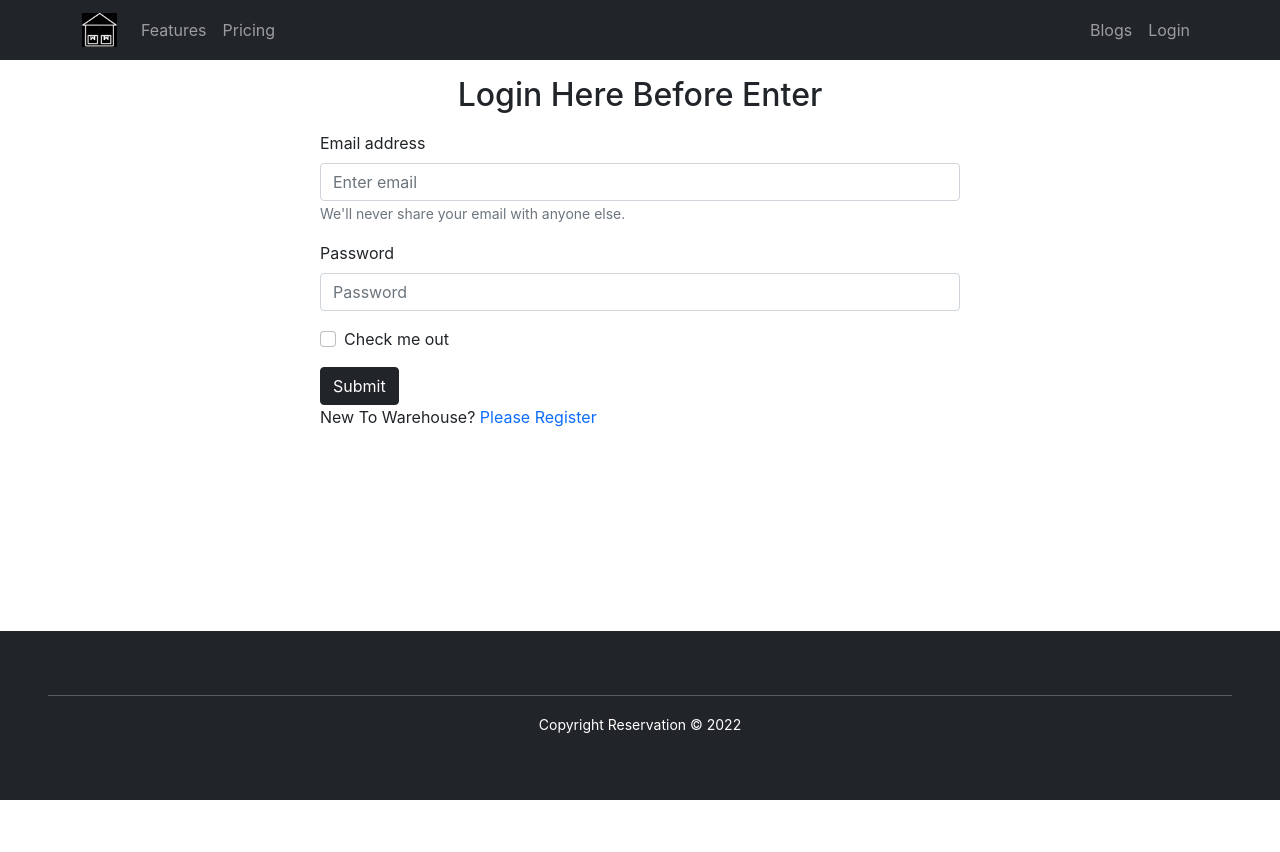
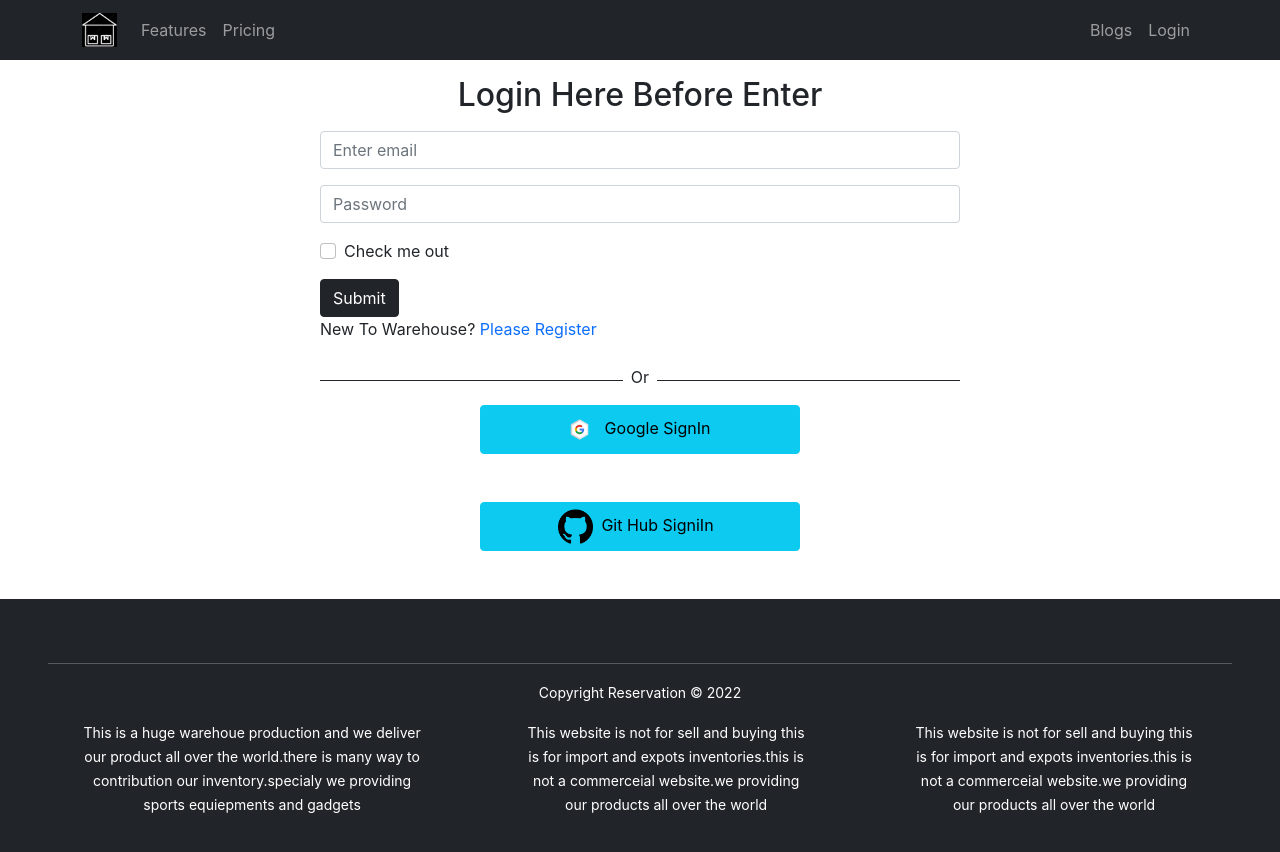
Before and after one commit to AkashMAbrrar/warehouse-management-client-site, a React (Create React App) app: page /login in a window 1280 px wide. Shown: the top 852 px of the page. Before the commit the page ends 800 px from the top, so only its background shows below. Built offline with nearby package versions, Linux system fonts and the light colour scheme; no server answers.

Commit message:
this commit for github and google auth provider added

```diff
--- a/src/App.js
+++ b/src/App.js
@@ -9,7 +9,8 @@ import Login from './components/Login/Login';
 import Features from './components/Features/Features';
 import NotFound from './components/NotFound/NotFound';
 import Register from './components/Login/Register/Register';
-import RequireAuth from './components/RequireAuth/RequireAuth';
+import RequireAuth from './components/Login/RequireAuth/RequireAuth';
+
 
 function App() {
   return (
@@ -19,13 +20,11 @@ function App() {
         <Route path='/' element={<Home></Home>}></Route>
         <Route path='/home' element={<Home></Home>}></Route>
         <Route path='/inventory' element={<Inventories></Inventories>}></Route>
-
         <Route path='/feature/:featureId' element={
           <RequireAuth>
             <Features></Features>
           </RequireAuth>
         }></Route>
-
         <Route path='blogs' element={<Blogs></Blogs>}></Route>
         <Route path='/login' element={<Login></Login>}></Route>
         <Route path='/register' element={<Register></Register>}></Route>
--- a/src/components/Home/Inventory/Inventory.js
+++ b/src/components/Home/Inventory/Inventory.js
@@ -16,7 +16,7 @@ const Inventory = ({ inventory }) => {
             <p>Quantity:{quantity}</p>
             <p>Suplier-Name:{suplierName}</p>
             <p><small>{description}</small></p>
-            <Link to='/login'>
+            <Link to='/feature/'>
                 <button onClick={() => directionToFeature(_id)} className='btn btn-info'>Update</button>
             </Link>
         </div>
--- a/src/components/Login/Login.js
+++ b/src/components/Login/Login.js
@@ -1,13 +1,17 @@
 import React, { useRef } from 'react';
 import { Button, Form } from 'react-bootstrap';
 import { useSignInWithEmailAndPassword } from 'react-firebase-hooks/auth';
-import { Link, useNavigate } from 'react-router-dom';
+import { Link, useLocation, useNavigate } from 'react-router-dom';
 import auth from '../../firebase_init';
+import SocialMedia from './SocialMedia/SocialMedia';
 
 const Login = () => {
     const emailRef = useRef('');
     const passRef = useRef('');
     const navigate = useNavigate();
+    const location = useLocation();
+    let from = location.state?.from?.pathname || '/';
+    let errorOption;
 
     const [
         signInWithEmailAndPassword,
@@ -17,7 +21,10 @@ const Login = () => {
     ] = useSignInWithEmailAndPassword(auth);
 
     if (user) {
-        navigate('/home');
+        navigate(from, { replace: true });
+    }
+    if (error) {
+        errorOption = <p className='text-danger'>Error: {error?.message}</p>
     }
 
     const handleSubmit = event => {
@@ -37,15 +44,10 @@ const Login = () => {
             <h2 className='text-center m-3'>Login Here Before Enter</h2>
             <Form onSubmit={handleSubmit}>
                 <Form.Group className="mb-3" controlId="formBasicEmail">
-                    <Form.Label>Email address</Form.Label>
                     <Form.Control ref={emailRef} type="email" placeholder="Enter email" required />
-                    <Form.Text className="text-muted">
-                        We'll never share your email with anyone else.
-                    </Form.Text>
                 </Form.Group>
 
                 <Form.Group className="mb-3" controlId="formBasicPassword">
-                    <Form.Label>Password</Form.Label>
                     <Form.Control ref={passRef} type="password" placeholder="Password" required />
                 </Form.Group>
                 <Form.Group className="mb-3" controlId="formBasicCheckbox">
@@ -55,7 +57,9 @@ const Login = () => {
                     Submit
                 </Button>
             </Form>
+            {errorOption}
             <p>New To Warehouse? <Link to='/register' className='text-primary pe-auto text-decoration-none' onClick={navigateRegister}>Please Register</Link></p>
+            <SocialMedia></SocialMedia>
         </div>
     );
 };
--- a/src/components/Login/Register/Register.js
+++ b/src/components/Login/Register/Register.js
@@ -3,6 +3,7 @@ import { Link, useNavigate } from 'react-router-dom';
 import { useCreateUserWithEmailAndPassword } from 'react-firebase-hooks/auth';
 import './Register.css';
 import auth from '../../../firebase_init';
+import SocialMedia from '../SocialMedia/SocialMedia';
 
 const Register = () => {
     const [
@@ -39,6 +40,7 @@ const Register = () => {
                 <input type="submit" value="Register" />
             </form>
             <p>Already Have An Account <Link to='/login' className='text-primary pe-auto text-decoration-none' onClick={navigateLogin}>Please Login</Link></p>
+            <SocialMedia></SocialMedia>
         </div>
     );
 };
--- a/src/components/RequireAuth/RequireAuth.js
+++ b/src/components/Login/RequireAuth/RequireAuth.js
@@ -1,16 +1,15 @@
 import React from 'react';
 import { useAuthState } from 'react-firebase-hooks/auth';
 import { Navigate, useLocation } from 'react-router-dom';
-import auth from '../../firebase_init';
+import auth from '../../../firebase_init';
 
 const RequireAuth = ({ children }) => {
     const [user] = useAuthState(auth);
     const location = useLocation();
     if (!user) {
-        return <Navigate to="/login" state={{ from: location }} replace />
+        <Navigate to="/login" state={{ from: location }} replace />
     }
     return children;
-
 };
 
 export default RequireAuth;
--- /dev/null
+++ b/src/components/Login/SocialMedia/SocialMedia.js
@@ -0,0 +1,48 @@
+import React from 'react';
+import google from '../../images/google-1.png';
+import github from '../../images/github.png';
+import { useSignInWithGithub, useSignInWithGoogle } from 'react-firebase-hooks/auth';
+import auth from '../../../firebase_init';
+import { useNavigate } from 'react-router-dom';
+
+const SocialMedia = () => {
+
+    const [signInWithGoogle, user, loading, error] = useSignInWithGoogle(auth);
+    const [signInWithGithub, user1, loading1, error1] = useSignInWithGithub(auth);
+    const navigate = useNavigate();
+    let errorOption;
+
+    if (error || error1) {
+        errorOption = <p className='text-danger'>Error: {error?.message}{error1?.message}</p>
+    }
+    if (user || user1) {
+        navigate("/home");
+    }
+
+    return (
+        <div>
+            <div className='d-flex align-items-center'>
+                <div style={{ height: '1px' }} className='bg-dark w-50'></div>
+                <p className='mt-2 px-2'>Or</p>
+                <div style={{ height: '1px' }} className='bg-dark w-50'></div>
+            </div>
+            {errorOption}
+            <div className=''>
+                <button
+                    onClick={() => signInWithGoogle()}
+                    className='btn btn-info w-50 mb-5 d-block mx-auto'>
+                    <img style={{ width: '35px' }} src={google} alt="" />
+                    <span className='px-2'>Google SignIn</span>
+                </button>
+                <button
+                    onClick={() => signInWithGithub()}
+                    className='btn btn-info w-50 mb-5 d-block mx-auto'>
+                    <img style={{ width: '35px' }} src={github} alt="" />
+                    <span className='px-2'>Git Hub SigniIn</span>
+                </button>
+            </div>
+        </div>
+    );
+};
+
+export default SocialMedia;
--- a/src/components/Shared/Footer/Footer.css
+++ b/src/components/Shared/Footer/Footer.css
@@ -1,3 +1,10 @@
 .footer-container {
     margin-top: auto;
 }
+
+.text-container {
+    display: flex;
+    justify-content: space-between;
+    align-items: center;
+    grid-gap: 100px;
+}
--- a/src/components/Shared/Footer/Footer.js
+++ b/src/components/Shared/Footer/Footer.js
@@ -8,6 +8,17 @@ const Footer = () => {
         <footer className='bg-dark text-white text-center p-5 footer-container'>
             <hr />
             <p><small>Copyright Reservation &copy; {year}</small></p>
+            <div className='text-container container'>
+                <div>
+                    <small>This is a huge warehoue production and we deliver our product all over the world.there is many way to contribution our inventory.specialy we providing sports equiepments and gadgets</small>
+                </div>
+                <div>
+                    <small>This website is not for sell and buying this is for import and expots inventories.this is not a commerceial website.we providing our products all over the world</small>
+                </div>
+                <div>
+                    <small>This website is not for sell and buying this is for import and expots inventories.this is not a commerceial website.we providing our products all over the world</small>
+                </div>
+            </div>
         </footer>
     );
 };
--- a/src/components/Shared/Header/Header.js
+++ b/src/components/Shared/Header/Header.js
@@ -3,8 +3,15 @@ import { Container, Nav, Navbar } from 'react-bootstrap';
 import './Header.css';
 import logo from '../../images/logo-1.png';
 import { Link } from 'react-router-dom';
+import { useAuthState } from 'react-firebase-hooks/auth';
+import auth from '../../../firebase_init';
+import { signOut } from 'firebase/auth';
 
 const Header = () => {
+    const [user] = useAuthState(auth);
+    const handleSingOut = () => {
+        signOut(auth);
+    }
     return (
         <>
             <Navbar collapseOnSelect sticky='top' expand="lg" bg="dark" variant="dark">
@@ -15,14 +22,18 @@ const Header = () => {
                     <Navbar.Toggle aria-controls="responsive-navbar-nav" />
                     <Navbar.Collapse id="responsive-navbar-nav">
                         <Nav className="me-auto">
-                            <Nav.Link href="#features">Features</Nav.Link>
+                            <Nav.Link as={Link} to="/">Features</Nav.Link>
                             <Nav.Link href="#pricing">Pricing</Nav.Link>
                         </Nav>
                         <Nav>
                             <Nav.Link as={Link} to="/blogs">Blogs</Nav.Link>
-                            <Nav.Link as={Link} to="/login">
-                                Login
-                            </Nav.Link>
+                            {
+                                user ?
+                                    <button onClick={handleSingOut} className='btn btn-dark'>Sign out</button>
+                                    :
+                                    <Nav.Link as={Link} to="/login">
+                                        Login
+                                    </Nav.Link>}
                         </Nav>
                     </Navbar.Collapse>
                 </Container>
```
Also changed, not shown: src/components/Login/Registration.js (added, +11 -0 lines), src/components/images/github.png (added), src/components/images/google-1.png (added).
